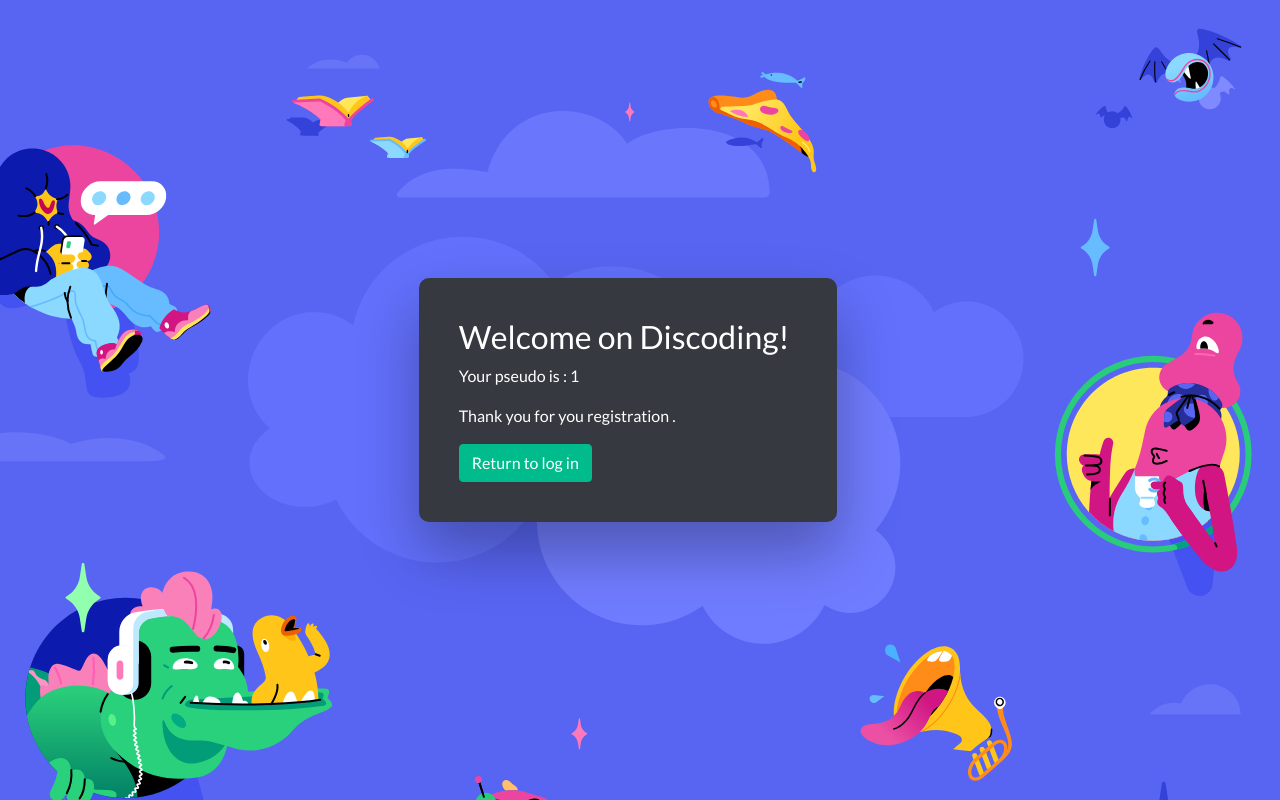
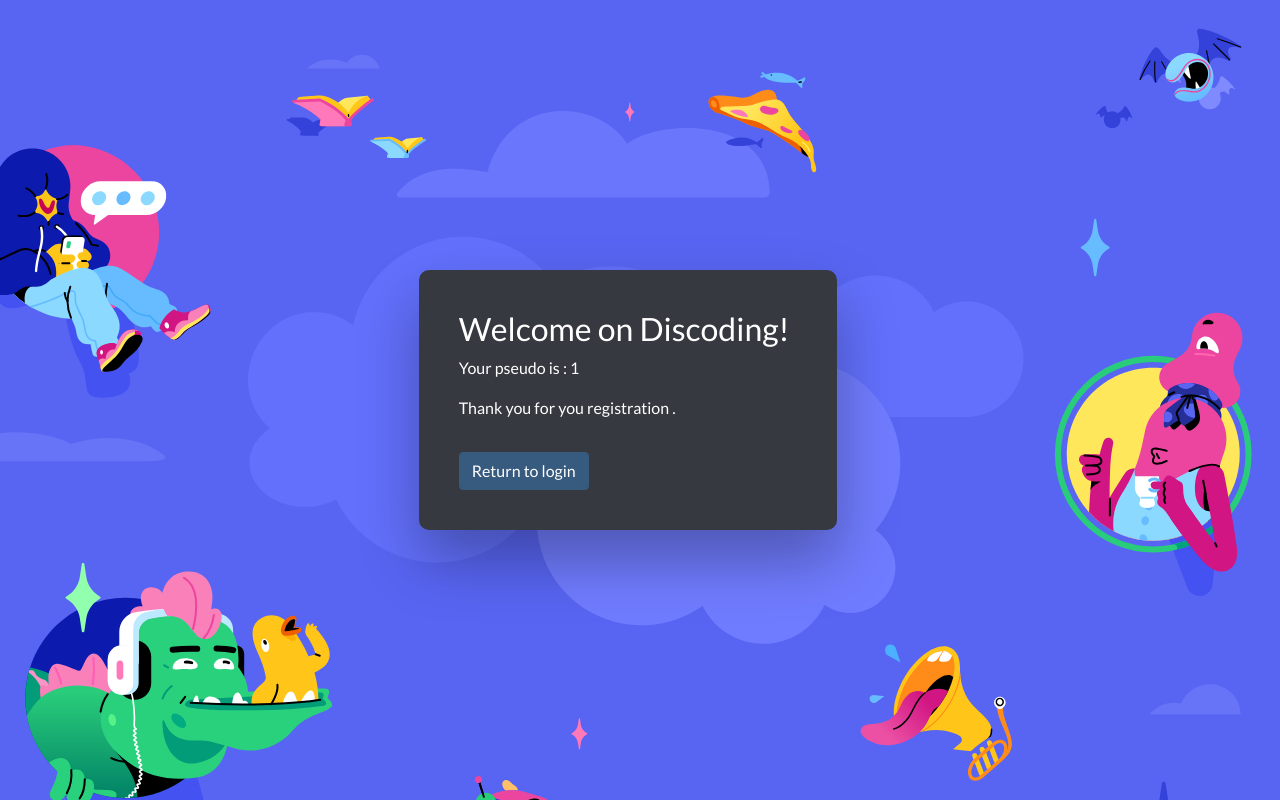
Before and after one commit to JulienBlacteau/htdocs, a PHP site: page /view/signOnValidation.php?pseudo=1 in a window 1280 px wide. Run offline with PHP 8.4, Linux system fonts and the light colour scheme.

Commit message:
visual change signOnValidation

```diff
--- a/view/signOnValidation.php
+++ b/view/signOnValidation.php
@@ -18,7 +18,7 @@ $pseudo = $_GET['pseudo'];
                 <h3>Welcome on Discoding!</h3>
                 <p>Your pseudo is : <?php echo $pseudo ?></p>
                 <p>Thank you for you registration .</p>
-                <a href="/index.php?action=login" class="btn btn-success">Return to log in</a>
+                <a href="/index.php?action=login" class="btn btn-primary mt-3">Return to login</a>
                 </btn>
             </div>
         </div>
```
